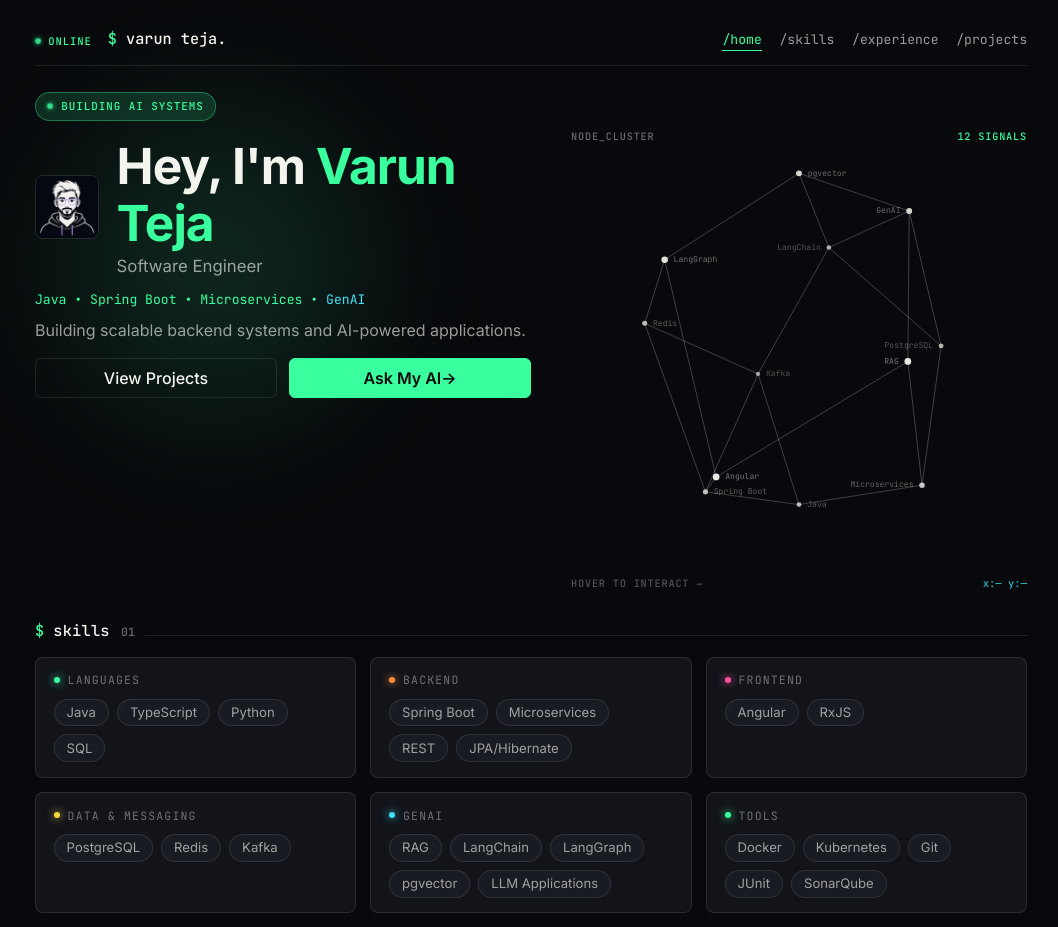
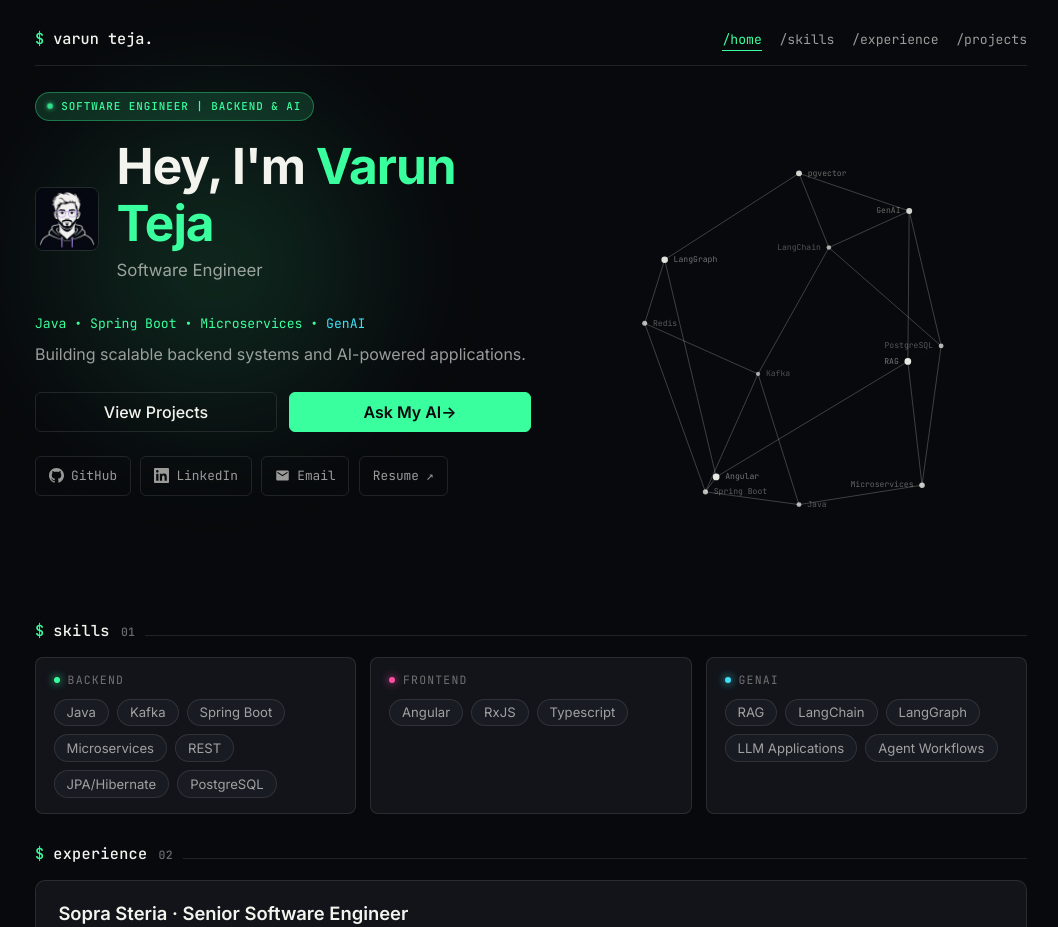
Before and after one commit to varunofficial2509/portfolio-Varun, a plain HTML site: page index.html in a window 1280 px wide. Shown: the top 927 px of the page, without its empty margins (109-1167 px from the left). Drawn offline with Linux system fonts and the light colour scheme.

Commit message:
Added contact details and some

```diff
--- a/css/styles.css
+++ b/css/styles.css
@@ -341,7 +341,8 @@ main:focus {
 .vt-hero-title {
     font-size: 1.05rem;
     color: var(--text-muted);
-    margin-top: 0.25rem;
+    margin-top: 0.5rem;
+    margin-bottom: 20px;
 }
 
 .vt-hero-tagline {
@@ -356,7 +357,7 @@ main:focus {
     color: var(--text-muted);
     max-width: 52ch;
     line-height: 1.6;
-    margin-bottom: 0.9rem;
+    margin-bottom: 1.5rem;
 }
 
 .vt-hero-actions {
@@ -364,6 +365,41 @@ main:focus {
     gap: 0.75rem;
 }
 .vt-hero-actions .vt-cta { flex: 1 1 0; }
+
+.vt-hero-socials {
+    display: flex;
+    flex-wrap: wrap;
+    gap: 0.6rem;
+    margin-top: 1.5rem;
+}
+.vt-social-link {
+    display: inline-flex;
+    align-items: center;
+    gap: 0.45rem;
+    height: 2.5rem;
+    padding: 0 0.8rem;
+    border: 1px solid var(--border);
+    border-radius: 6px;
+    background: transparent;
+    color: var(--text-muted) !important;
+    font-family: var(--font-mono);
+    font-size: 0.8rem;
+    text-decoration: none !important;
+    transition: border-color 0.15s ease, color 0.15s ease, background 0.15s ease, transform 0.15s ease, padding 0.2s ease;
+}
+.vt-social-link svg {
+    width: 15px;
+    height: 15px;
+    flex-shrink: 0;
+}
+.vt-social-link:hover {
+    border-color: var(--accent);
+    color: var(--accent) !important;
+    background: var(--accent-soft);
+    padding: 0 1.05rem;
+    transform: translateY(-2px);
+    text-decoration: none !important;
+}
 
 /* Generative node-graph beside the hero text. No border/background of its
    own — it floats directly on the page, not inside a card. Purely
@@ -379,40 +415,11 @@ main:focus {
     display: block;
 }
 
-/* Small labels around the graph that tie it to the portfolio's identity
-   instead of letting it read as a generic background decoration. All
-   pointer-events:none so they never intercept the canvas's own cursor
-   tracking underneath them. */
-.vt-graph-tag {
-    position: absolute;
-    font-family: var(--font-mono);
-    font-size: 0.64rem;
-    font-weight: 500;
-    letter-spacing: 0.08em;
-    text-transform: uppercase;
-    color: var(--text-faint);
-    pointer-events: none;
-}
-.vt-graph-tag--tl { top: 0; left: 0; }
-.vt-graph-tag--tr { top: 0; right: 0; color: var(--green); }
-.vt-graph-tag--bl { bottom: 0; left: 0; opacity: 0.75; }
-.vt-graph-coord {
-    position: absolute;
-    bottom: 0;
-    right: 0;
-    font-family: var(--font-mono);
-    font-size: 0.66rem;
-    color: var(--cyan);
-    pointer-events: none;
-    opacity: 0.9;
-}
-
 @media (max-width: 900px) {
     .vt-hero-visual { height: 380px; min-height: 380px; }
 }
 @media (max-width: 640px) {
     .vt-hero-visual { height: 260px; min-height: 260px; margin-top: 0.5rem; }
-    .vt-graph-tag--bl, .vt-graph-coord { display: none; }
 }
 
 /* ---------------------------------------------------------------------- */
--- a/index.html
+++ b/index.html
@@ -19,7 +19,6 @@
 
   <header class="vt-nav" id="top">
     <div class="vt-nav-left">
-      <span class="vt-status"><span class="vt-status-dot"></span>Online</span>
       <a class="vt-nav-brand" href="#top"><span class="accent">$</span> varun teja.</a>
     </div>
     <nav class="vt-nav-links" aria-label="Primary">
@@ -34,7 +33,7 @@
 
   <div class="vt-hero-row">
     <div class="vt-hero-col">
-      <div class="vt-hero-eyebrow"><span class="vt-status-dot"></span>Building AI systems</div>
+      <div class="vt-hero-eyebrow"><span class="vt-status-dot"></span>Software Engineer | Backend & AI</div>
       <div class="vt-hero">
         <img
           class="vt-avatar-img"
@@ -63,15 +62,34 @@
           aria-label="Chat with my AI assistant (opens in a new tab)"
         >Ask My AI <span class="vt-arrow">→</span></a>
       </div>
+
+      <div class="vt-hero-socials">
+        <a class="vt-social-link" href="https://github.com/varunofficial2509" target="_blank" rel="noopener noreferrer">
+          <svg viewBox="0 0 24 24" fill="currentColor" aria-hidden="true"><path d="M12 0c-6.626 0-12 5.373-12 12 0 5.302 3.438 9.8 8.207 11.387.599.111.793-.261.793-.577v-2.234c-3.338.726-4.033-1.416-4.033-1.416-.546-1.387-1.333-1.756-1.333-1.756-1.089-.745.083-.729.083-.729 1.205.084 1.839 1.237 1.839 1.237 1.07 1.834 2.807 1.304 3.492.997.107-.775.418-1.305.762-1.604-2.665-.305-5.467-1.334-5.467-5.931 0-1.311.469-2.381 1.236-3.221-.124-.303-.535-1.524.117-3.176 0 0 1.008-.322 3.301 1.23.957-.266 1.983-.399 3.003-.404 1.02.005 2.047.138 3.006.404 2.291-1.552 3.297-1.23 3.297-1.23.653 1.653.242 2.874.118 3.176.77.84 1.235 1.911 1.235 3.221 0 4.609-2.807 5.624-5.479 5.921.43.372.823 1.102.823 2.222v3.293c0 .319.192.694.801.576 4.765-1.589 8.199-6.086 8.199-11.386 0-6.627-5.373-12-12-12z"/></svg>
+          <span>GitHub</span>
+        </a>
+        <a class="vt-social-link" href="https://www.linkedin.com/in/varuntejajaladhula/" target="_blank" rel="noopener noreferrer">
+          <svg viewBox="0 0 24 24" fill="currentColor" aria-hidden="true"><path d="M20.447 20.452h-3.554v-5.569c0-1.328-.027-3.037-1.852-3.037-1.853 0-2.136 1.445-2.136 2.939v5.667H9.351V9h3.414v1.561h.046c.477-.9 1.637-1.85 3.37-1.85 3.601 0 4.267 2.37 4.267 5.455v6.286zM5.337 7.433c-1.144 0-2.063-.926-2.063-2.065 0-1.138.92-2.063 2.063-2.063 1.14 0 2.064.925 2.064 2.063 0 1.139-.925 2.065-2.064 2.065zm1.782 13.019H3.555V9h3.564v11.452zM22.225 0H1.771C.792 0 0 .774 0 1.729v20.542C0 23.227.792 24 1.771 24h20.451C23.2 24 24 23.227 24 22.271V1.729C24 .774 23.2 0 22.222 0h.003z"/></svg>
+          <span>LinkedIn</span>
+        </a>
+        <a class="vt-social-link" href="mailto:vjaladhula@gmail.com">
+          <svg viewBox="0 0 24 24" fill="currentColor" aria-hidden="true"><path d="M20 4H4c-1.1 0-1.99.9-1.99 2L2 18c0 1.1.9 2 2 2h16c1.1 0 2-.9 2-2V6c0-1.1-.9-2-2-2zm0 4-8 5-8-5V6l8 5 8-5v2z"/></svg>
+          <span>Email</span>
+        </a>
+        <a
+          class="vt-social-link"
+          href="#"
+          id="resume-link"
+          target="_blank"
+          rel="noopener noreferrer"
+          aria-label="Resume (opens in a new tab)"
+        ><span>Resume</span> <span class="vt-arrow">↗</span></a>
+      </div>
     </div>
 
     <div class="vt-hero-visual-col">
       <div class="vt-hero-visual">
         <canvas id="vtGrid" aria-hidden="true"></canvas>
-        <div class="vt-graph-tag vt-graph-tag--tl">Node_Cluster</div>
-        <div class="vt-graph-tag vt-graph-tag--tr">12 Signals</div>
-        <div class="vt-graph-tag vt-graph-tag--bl">hover to interact →</div>
-        <div class="vt-graph-coord" id="vtCoord">x:— y:—</div>
       </div>
     </div>
   </div>
@@ -83,22 +101,15 @@
     <div class="vt-skills">
 
       <div class="vt-skill-card vt-skill-card--green vt-reveal" style="--i:0">
-        <div class="vt-skill-cat-label mono"><span class="vt-cat-dot"></span>Languages</div>
+        <div class="vt-skill-cat-label mono"><span class="vt-cat-dot"></span>Backend</div>
         <div class="vt-skill-items">
           <span class="vt-skill-chip">Java</span>
-          <span class="vt-skill-chip">TypeScript</span>
-          <span class="vt-skill-chip">Python</span>
-          <span class="vt-skill-chip">SQL</span>
-        </div>
-      </div>
-
-      <div class="vt-skill-card vt-skill-card--orange vt-reveal" style="--i:1">
-        <div class="vt-skill-cat-label mono"><span class="vt-cat-dot"></span>Backend</div>
-        <div class="vt-skill-items">
+          <span class="vt-skill-chip">Kafka</span>
           <span class="vt-skill-chip">Spring Boot</span>
           <span class="vt-skill-chip">Microservices</span>
           <span class="vt-skill-chip">REST</span>
           <span class="vt-skill-chip">JPA/Hibernate</span>
+          <span class="vt-skill-chip">PostgreSQL</span>
         </div>
       </div>
 
@@ -107,15 +118,7 @@
         <div class="vt-skill-items">
           <span class="vt-skill-chip">Angular</span>
           <span class="vt-skill-chip">RxJS</span>
-        </div>
-      </div>
-
-      <div class="vt-skill-card vt-skill-card--yellow vt-reveal" style="--i:3">
-        <div class="vt-skill-cat-label mono"><span class="vt-cat-dot"></span>Data &amp; Messaging</div>
-        <div class="vt-skill-items">
-          <span class="vt-skill-chip">PostgreSQL</span>
-          <span class="vt-skill-chip">Redis</span>
-          <span class="vt-skill-chip">Kafka</span>
+          <span class="vt-skill-chip">Typescript</span>
         </div>
       </div>
 
@@ -125,19 +128,8 @@
           <span class="vt-skill-chip">RAG</span>
           <span class="vt-skill-chip">LangChain</span>
           <span class="vt-skill-chip">LangGraph</span>
-          <span class="vt-skill-chip">pgvector</span>
           <span class="vt-skill-chip">LLM Applications</span>
-        </div>
-      </div>
-
-      <div class="vt-skill-card vt-skill-card--green vt-reveal" style="--i:5">
-        <div class="vt-skill-cat-label mono"><span class="vt-cat-dot"></span>Tools</div>
-        <div class="vt-skill-items">
-          <span class="vt-skill-chip">Docker</span>
-          <span class="vt-skill-chip">Kubernetes</span>
-          <span class="vt-skill-chip">Git</span>
-          <span class="vt-skill-chip">JUnit</span>
-          <span class="vt-skill-chip">SonarQube</span>
+          <span class="vt-skill-chip">Agent Workflows</span>
         </div>
       </div>
 
--- a/js/config.js
+++ b/js/config.js
@@ -4,3 +4,8 @@
    embeds or calls it. Set this one value once the chatbot has a live
    URL; nothing else in the portfolio needs to change. */
 const CHATBOT_URL = "";
+
+/* Optional link to a hosted resume/CV. Same convention as CHATBOT_URL:
+   leave empty until a URL exists -- the Resume button stays visible but
+   inert instead of navigating to "#". */
+const RESUME_URL = "";
--- a/js/main.js
+++ b/js/main.js
@@ -22,7 +22,6 @@ document.body.classList.add("vt-js-ready");
 
     const ctx = canvas.getContext("2d");
     const container = canvas.closest(".vt-hero-visual") || canvas.parentElement;
-    const coordEl = document.getElementById("vtCoord");
     const ACCENT = "58, 255, 158";
     const BASE = "244, 244, 239";
 
@@ -314,13 +313,11 @@ document.body.classList.add("vt-js-ready");
         const rect = canvas.getBoundingClientRect();
         mouse.x = e.clientX - rect.left;
         mouse.y = e.clientY - rect.top;
-        if (coordEl) coordEl.textContent = "x:" + Math.round(mouse.x) + " y:" + Math.round(mouse.y);
         if (prefersReducedMotion) requestStaticFrame();
     });
     canvas.addEventListener("mouseleave", function () {
         mouse.x = -9999;
         mouse.y = -9999;
-        if (coordEl) coordEl.textContent = "x:— y:—";
         if (prefersReducedMotion) requestStaticFrame();
     });
 
@@ -358,6 +355,21 @@ document.body.classList.add("vt-js-ready");
 
     if (typeof CHATBOT_URL !== "undefined" && CHATBOT_URL) {
         link.href = CHATBOT_URL;
+    } else {
+        link.addEventListener("click", function (e) {
+            e.preventDefault();
+        });
+    }
+})();
+
+/* Hero "Resume" button: same inert-until-configured pattern as the
+   "Ask My AI" link above, driven by RESUME_URL in js/config.js. */
+(function () {
+    const link = document.getElementById("resume-link");
+    if (!link) return;
+
+    if (typeof RESUME_URL !== "undefined" && RESUME_URL) {
+        link.href = RESUME_URL;
     } else {
         link.addEventListener("click", function (e) {
             e.preventDefault();
```
